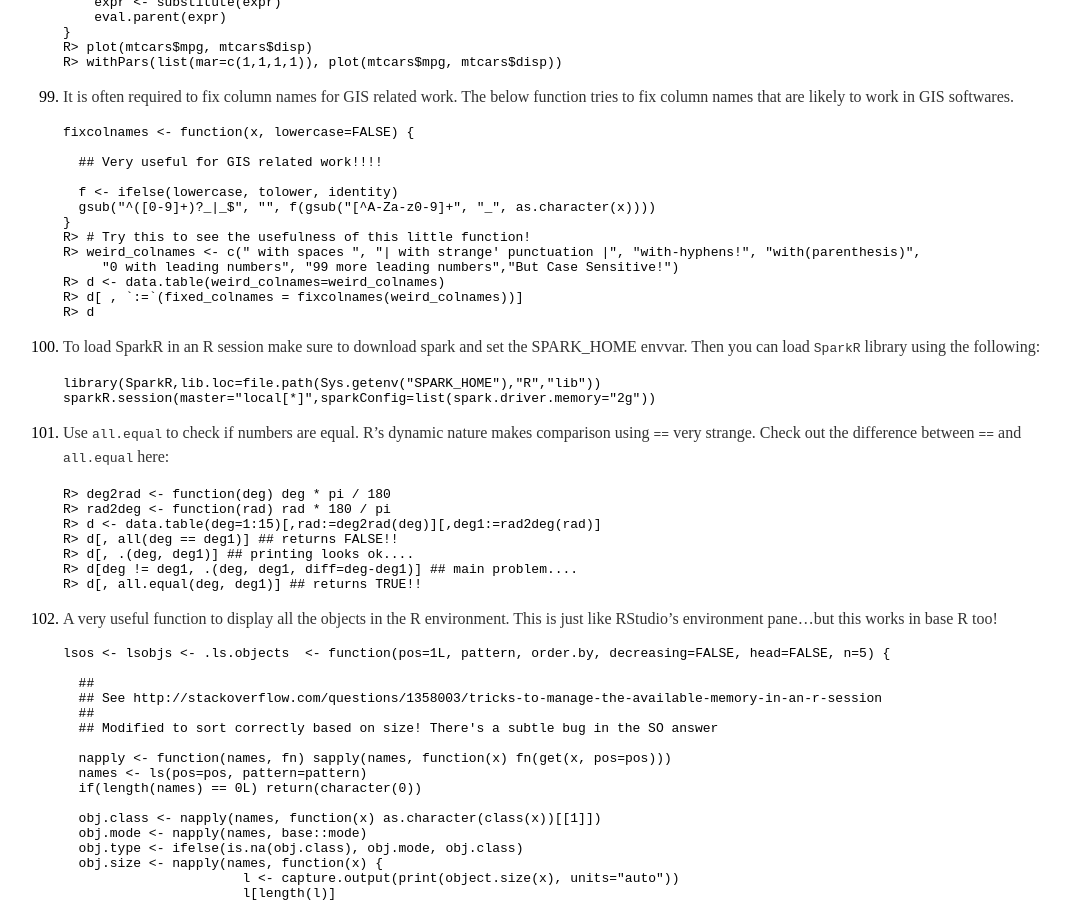
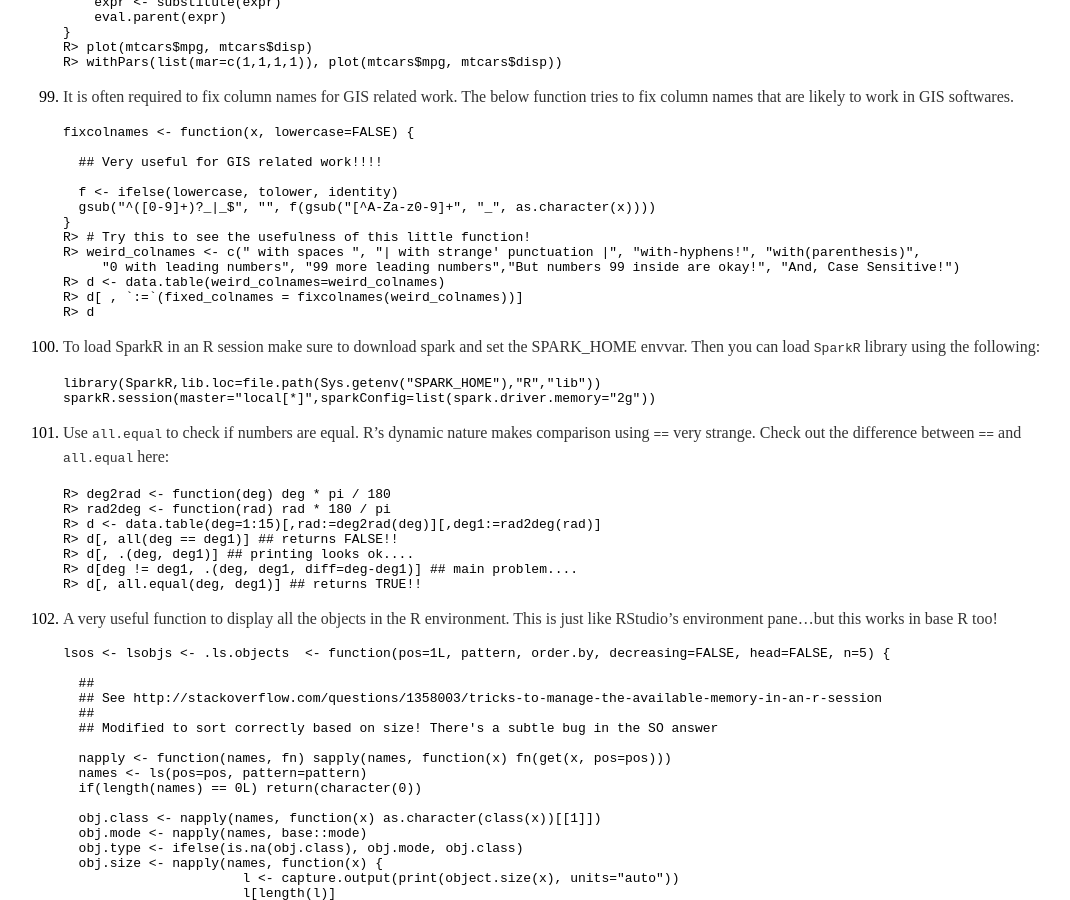
Before and after one commit to vlulla/vlulla.github.io, a Jekyll site: the page built from NOTES_R.md, in a window 1280 px wide and 900 px high, scrolled down 19987 px. Shown: the whole window, without its empty margins (105-1175 px from the left). Built offline with Jekyll 4.4.1, drawn with Linux system fonts in a browser that asks for light colours.

Commit message:
added an example

```diff
--- a/NOTES_R.md
+++ b/NOTES_R.md
@@ -1549,7 +1549,7 @@ layout: default
     }
     R> # Try this to see the usefulness of this little function!
     R> weird_colnames <- c(" with spaces ", "| with strange' punctuation |", "with-hyphens!", "with(parenthesis)",
-         "0 with leading numbers", "99 more leading numbers","But Case Sensitive!")
+         "0 with leading numbers", "99 more leading numbers","But numbers 99 inside are okay!", "And, Case Sensitive!")
     R> d <- data.table(weird_colnames=weird_colnames)
     R> d[ , `:=`(fixed_colnames = fixcolnames(weird_colnames))]
     R> d
```
